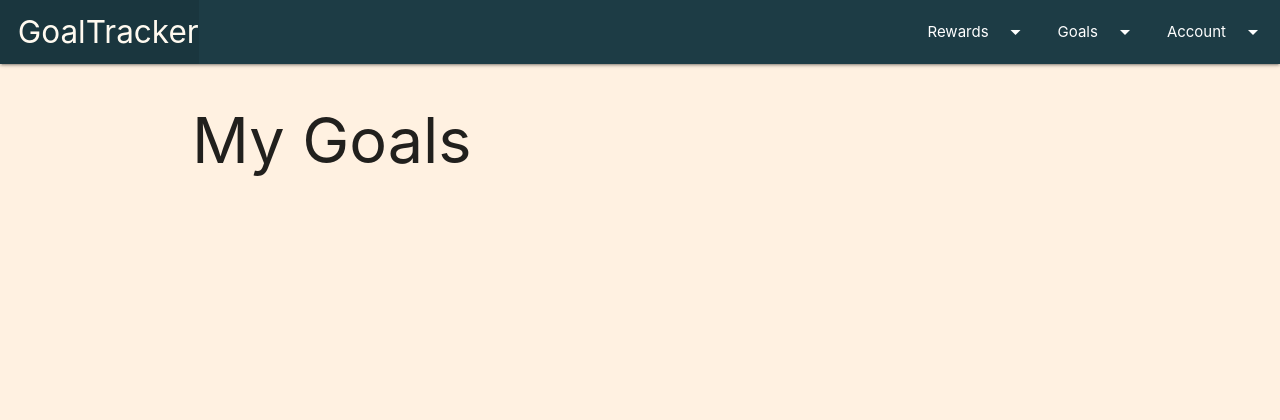
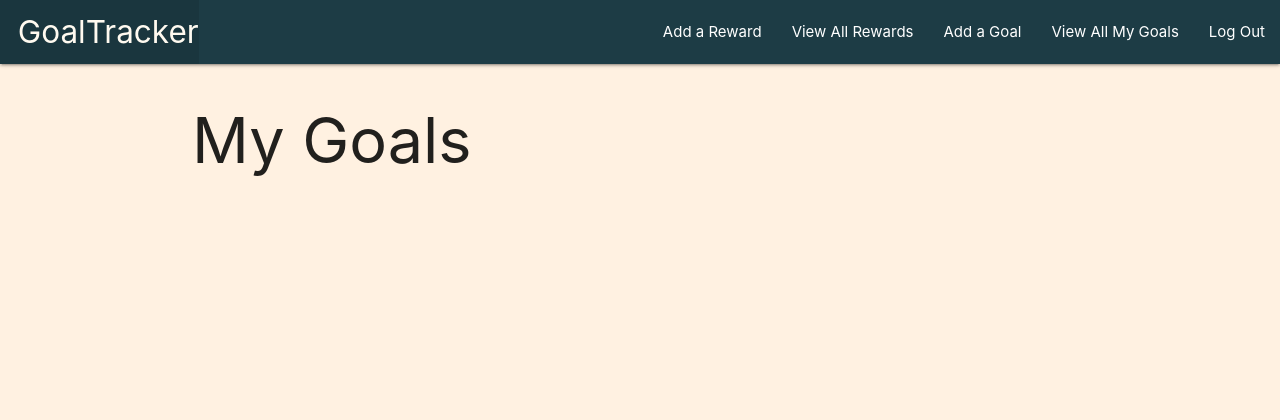
Before and after one commit to nackho/goaltracker, a Django app: page /goals/ in a window 1280 px wide. Shown: the top 420 px of the page. Run offline with Django 4.2, Linux system fonts and the light colour scheme; the visitor is signed in with stand-in values (Sample User, id 1); data that the repository does not hold is empty.

Commit message:
removes dropdowns for deployment

```diff
--- a/main_app/models.py
+++ b/main_app/models.py
@@ -60,8 +60,5 @@ class Update(models.Model):
         on_delete=models.CASCADE
     )
 
-    # def __str__(self):
-    #     return f"{self.get_update_display()} on {self.date}"
-
     class Meta:
         ordering = ['-date']
--- a/main_app/templates/base.html
+++ b/main_app/templates/base.html
@@ -45,15 +45,14 @@
         </ul>
         <ul class="right">
           {% if user.is_authenticated %}
-            <!-- Dropdown trigger: Rewards -->
-            <li><a class="nav-dropdown-trigger" href="#!" data-target="rewards-dropdown">Rewards<i class="material-icons right">arrow_drop_down</i></a></li>
-            <!-- Dropdown trigger: Goals -->
-            <li><a class="nav-dropdown-trigger" href="#!" data-target="goals-dropdown">Goals<i class="material-icons right">arrow_drop_down</i></a></li>
-            <!-- Dropdown trigger: Logged Out -->
-            <li><a class="nav-dropdown-trigger" href="/accounts" data-target="logged-in-dropdown">Account<i class="material-icons right">arrow_drop_down</i></a></li>
-          {% else %}
-            <!-- Dropdown trigger: Logged Out -->
-            <li><a class="nav-dropdown-trigger" href="/accounts/login/#!" data-target="logged-out-dropdown">Account<i class="material-icons right">arrow_drop_down</i></a></li>
+          <li><a href="{% url 'rewards_create' %}">Add a Reward</a></li>
+          <li><a href="{% url 'rewards_index' %}">View All Rewards</a></li>
+          <li><a href="{% url 'goals_create' %}">Add a Goal</a></li>
+          <li><a href="/goals">View All My Goals</a></li>
+          <li><a href="{% url 'logout' %}">Log Out</a></li>
+        {% else %}
+          <li><a href="{% url 'signup' %}">Sign Up</a></li>
+          <li><a href="{% url 'login' %}">Log In</a></li>
           {% endif %}
         </ul>
       </div>
```
